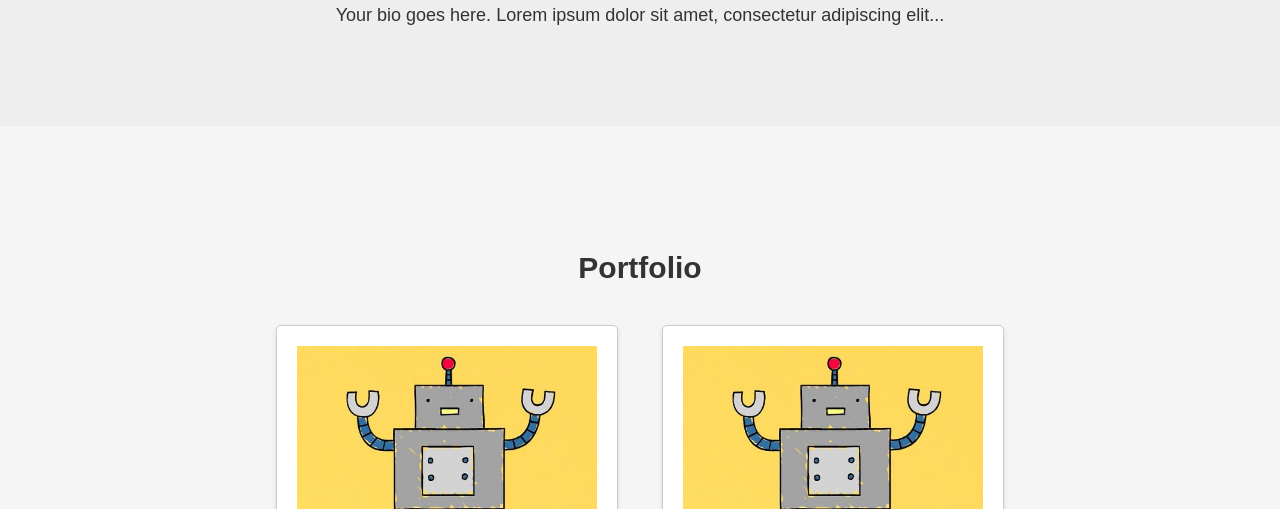
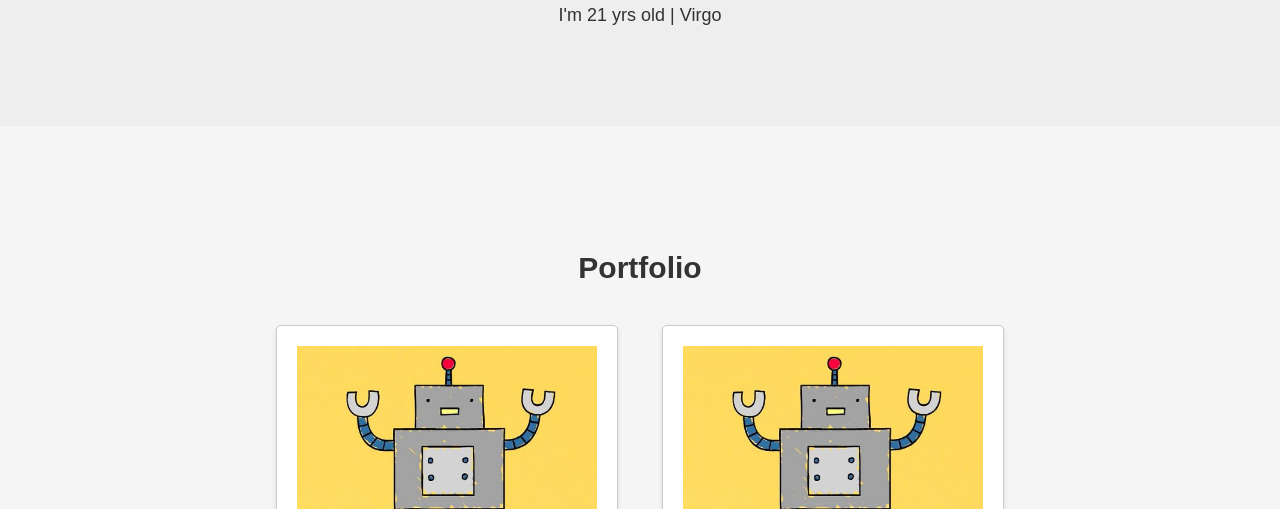
Before and after one commit to 202080150/Jess, a plain HTML site: page index.html in a window 1280 px wide. Shown: the part 591-1100 px from the top of the page. Drawn offline with Linux system fonts and the light colour scheme.

Commit message:
modify About Me

```diff
--- a/index.html
+++ b/index.html
@@ -26,7 +26,7 @@
 
     <section id="about" class="about">
         <h2>About Me</h2>
-        <p>Your bio goes here. Lorem ipsum dolor sit amet, consectetur adipiscing elit...</p>
+        <p>I'm 21 yrs old | Virgo</p>
     </section>
 
     <section id="portfolio" class="portfolio">
```
